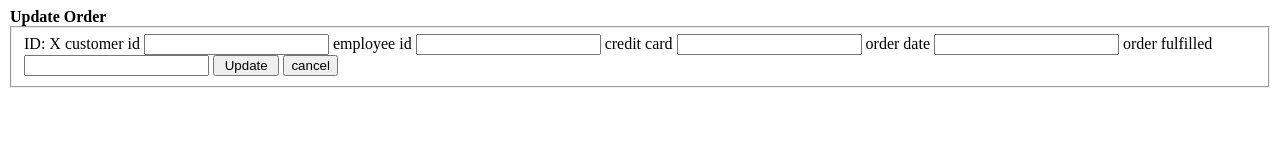
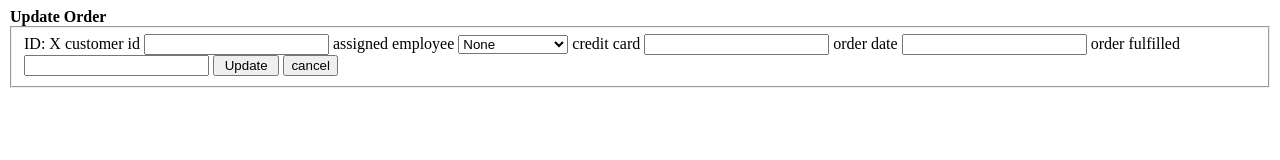
Before and after one commit to yoparky/cs340_database_webpage, a plain HTML site: page pages/edit/edit_order.html in a window 1280 px wide. Drawn offline with Linux system fonts and the light colour scheme.

Commit message:
Update select tag

```diff
--- a/pages/edit/edit_order.html
+++ b/pages/edit/edit_order.html
@@ -12,7 +12,15 @@
         <fieldset class="fields">
             <label> ID: </label> X
             <label> customer id </label> <input type="text" name="fname" value="">
-            <label> employee id </label> <input type="text" name="fname" value="">
+            <!-- <label> employee id </label> <input type="text" name="fname" value=""> -->
+            <label for="employeeId"> assigned employee </label>
+            <select name="employeeId" id="eid">
+                <option value="0">None</option>
+                <option value="1">Erling Haaland</option>
+                <option value="2">Harry Kane</option>
+                <option value="3">Darwin Nunez</option>
+            </select>
+
             <label> credit card </label> <input type="text" name="fname" value="">
             <label> order date </label> <input type="text" name="fname" value="">
             <label> order fulfilled </label> <input type="text" name="fname" value="">
```
Also changed, not shown: pages/index.html (+4 -0 lines), pages/new/new_order.html (+1 -0 lines).
